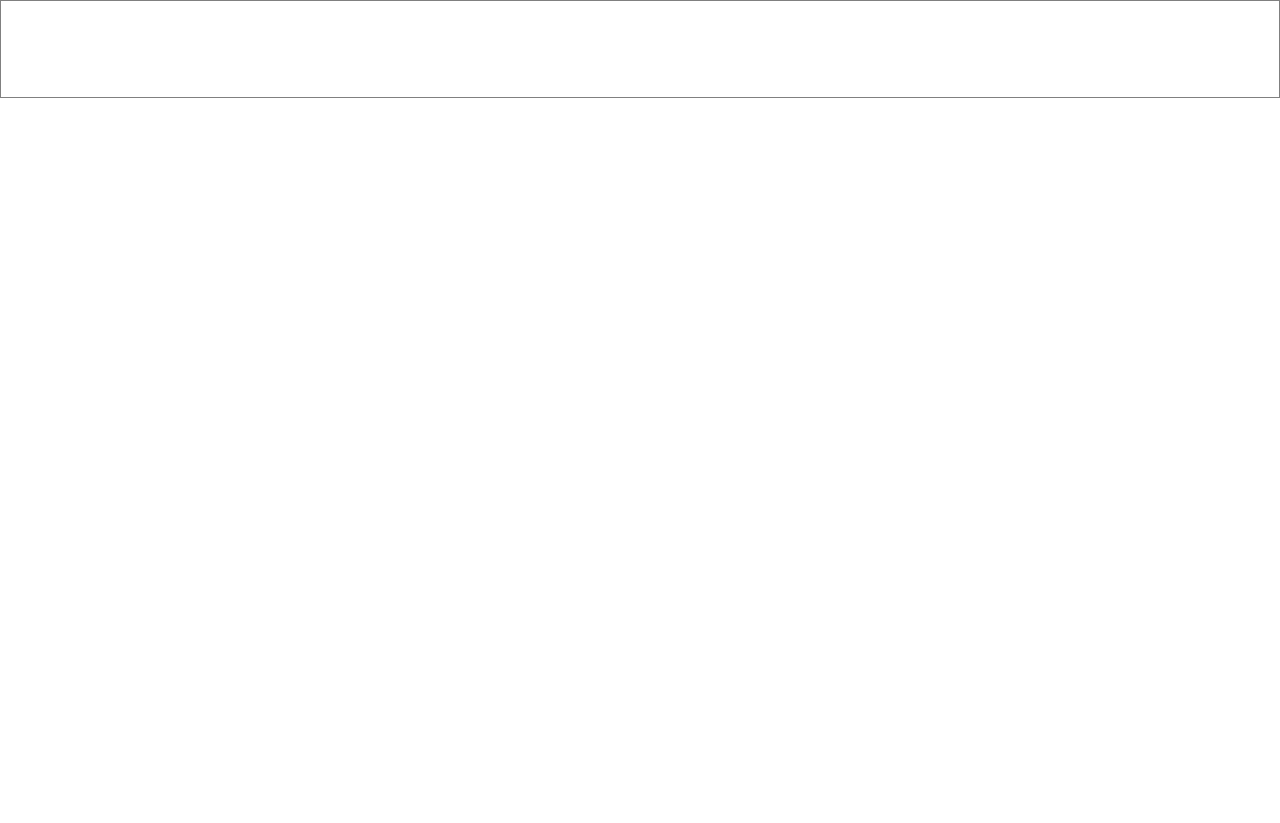
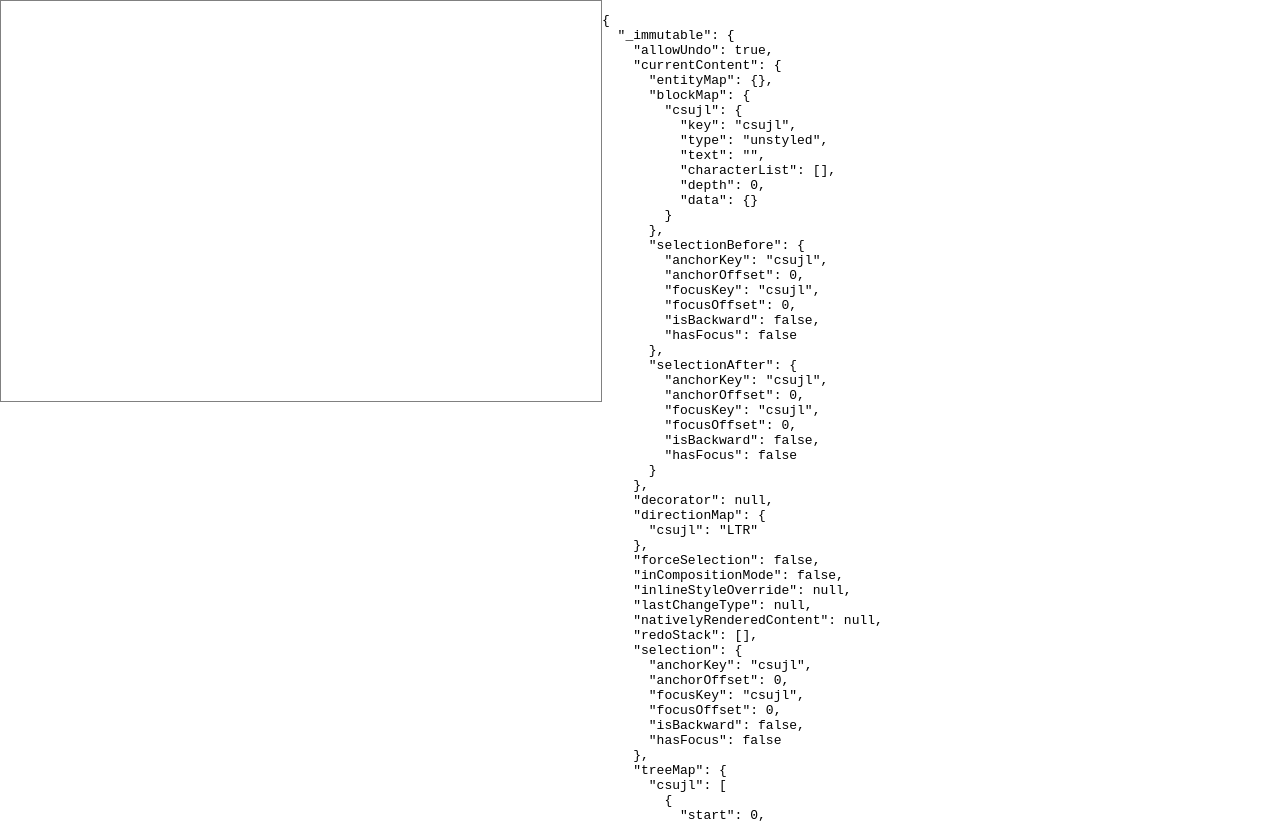
Before and after one commit to mprotasov/draftjs-demo, a React (Create React App) app: page / in a window 1280 px wide. Shown: the top 823 px of the page. Before the commit the page ends 800 px from the top, so only its background shows below. Built offline with nearby package versions, Linux system fonts and the light colour scheme.

Commit message:
Add json display for debug

```diff
--- a/package.json
+++ b/package.json
@@ -15,6 +15,7 @@
     "node-sass": "^4.13.1",
     "react": "^16.13.0",
     "react-dom": "^16.13.0",
+    "react-json-view": "^1.19.1",
     "react-scripts": "3.4.0",
     "typescript": "^3.7.5"
   },
--- a/src/App.tsx
+++ b/src/App.tsx
@@ -1,10 +1,25 @@
 import React from 'react';
 import { EditorWrapper } from './components/editor-wrapper'
+import { EditorStateViewer } from './components/editor-state-viewer'
+import { EditorState } from 'draft-js'
 
-function App() {
-  return (
-    <EditorWrapper />
-  );
+export interface AppState {
+  editorState: EditorState
+}
+
+export class App extends React.Component<{}, AppState> {
+    state = {
+      editorState: EditorState.createEmpty()
+    }
+
+    render() {
+      return (
+        <div style={{display: 'flex'}}>
+          <EditorWrapper onEditorStateChange={editorState => this.setState({editorState})} />
+          <EditorStateViewer editorState={this.state.editorState} />
+        </div>
+      );
+    }
 }
 
 export default App;
--- /dev/null
+++ b/src/components/editor-state-viewer.tsx
@@ -0,0 +1,18 @@
+import React from 'react'
+import { EditorState } from 'draft-js'
+import ReactJson from 'react-json-view'
+
+export interface EditorStateViewerProps {
+    editorState: EditorState
+}
+
+export class EditorStateViewer extends React.Component<EditorStateViewerProps> {
+    render() {
+         return (<div>
+             <pre>
+                 {JSON.stringify(this.props.editorState, null, 2)}
+             </pre>
+         </div>)
+        // return <ReactJson src={this.props.editorState} enableClipboard={false} />
+    }
+}
--- a/src/components/editor-wrapper.module.scss
+++ b/src/components/editor-wrapper.module.scss
@@ -1,4 +1,7 @@
 .editor {
     border: 1px solid gray;
     min-height: 6em;
+
+    width: 600px;
+    height: 400px;
 }
--- a/src/components/editor-wrapper.tsx
+++ b/src/components/editor-wrapper.tsx
@@ -3,11 +3,15 @@ import {Editor, EditorState} from 'draft-js'
 
 const styles = require('./editor-wrapper.module.scss')
 
+export interface EditorWrapperProps {
+    onEditorStateChange: (editorState: EditorState) => void
+}
+
 export interface EditorWrapperState {
     editorState: EditorState
 }
 
-export class EditorWrapper extends React.Component<{}, EditorWrapperState> {
+export class EditorWrapper extends React.Component<EditorWrapperProps, EditorWrapperState> {
     private editorRef = createRef<Editor>()
 
 
@@ -25,7 +29,10 @@ export class EditorWrapper extends React.Component<{}, EditorWrapperState> {
                 <Editor
                     ref={this.editorRef}
                     editorState={this.state.editorState}
-                    onChange={editorState => this.setState({editorState})}
+                    onChange={editorState => {
+                        this.props.onEditorStateChange(editorState)
+                        this.setState({editorState})
+                    }}
                  />
             </div>
         )
```
Also changed, not shown: 1 other file (tests, documents, lock files or other folders).
